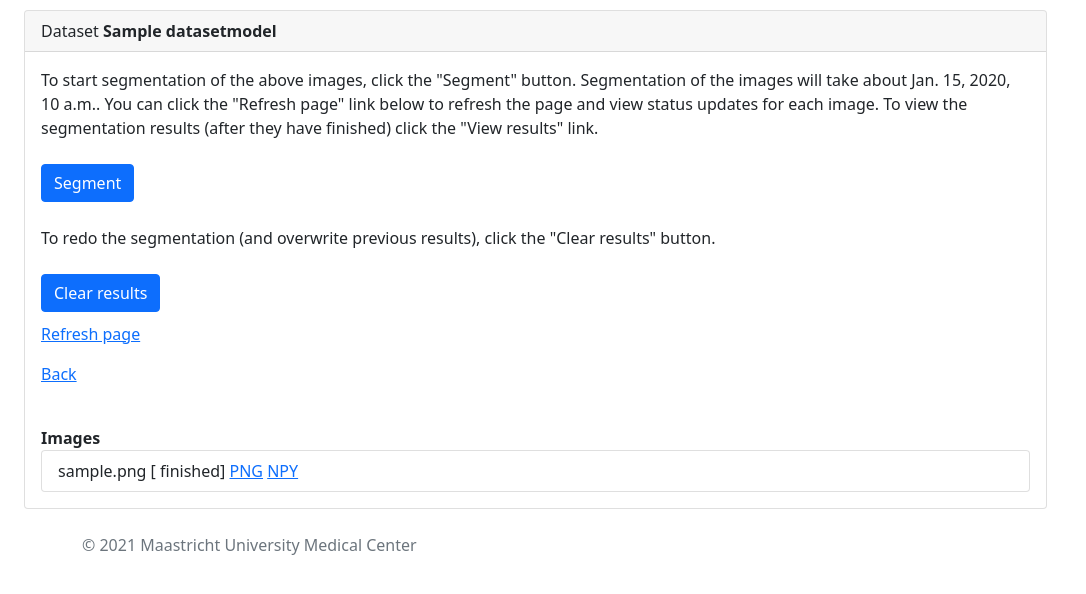
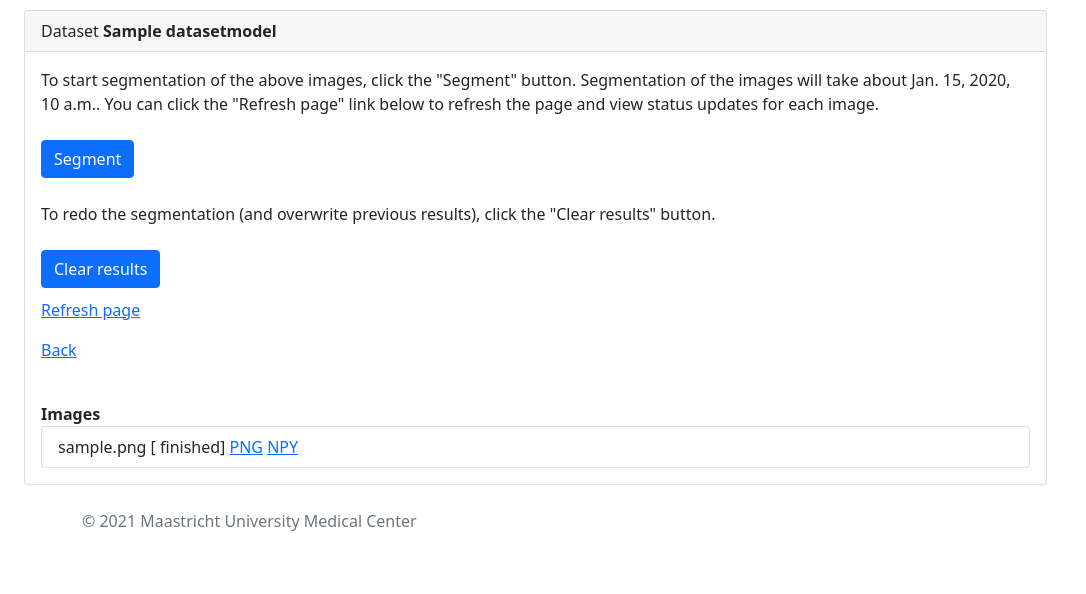
Before and after one commit to rbrecheisen/l3autoseg-old, a Django app: template src/server/segmentation/templates/dataset.html in a window 1280 px wide. Shown: the part 58-652 px from the top of the page, without its empty margins (0-1086 px from the left). Run offline with Django 3.2, Linux system fonts and the light colour scheme; tables that the repository leaves empty hold one stand-in row (values such as "Sample post"); the template is opened without the code that fills it: values that come from a table or form of the project are taken from there, most other values are stand-ins (such as "Sample title", 1, 10 or a date in 2020); parts of the project's set-up code (start-up, migrations or seed data) failed here and were passed over.

Commit message:
Refactored dataset.html and fixed bug in image job status updates

```diff
--- a/src/server/segmentation/templates/dataset.html
+++ b/src/server/segmentation/templates/dataset.html
@@ -9,8 +9,7 @@
                     {% if images %}
                         To start segmentation of the above images, click the "Segment" button. Segmentation
                         of the images will take about {{ time_req }}. You can click the "Refresh page"
-                    link below to refresh the page and view status updates for each image. To view the
-                    segmentation results (after they have finished) click the "View results" link.<br>
+                        link below to refresh the page and view status updates for each image.<br>
                         <br>
                         <a href="/segmentation/datasets/{{ dataset.id }}?action=segment">
                             <button class="btn btn-primary">Segment</button>
```
Also changed, not shown: src/server/segmentation/views.py (+9 -5 lines). Lines whose indentation alone changed are shown as unchanged.
